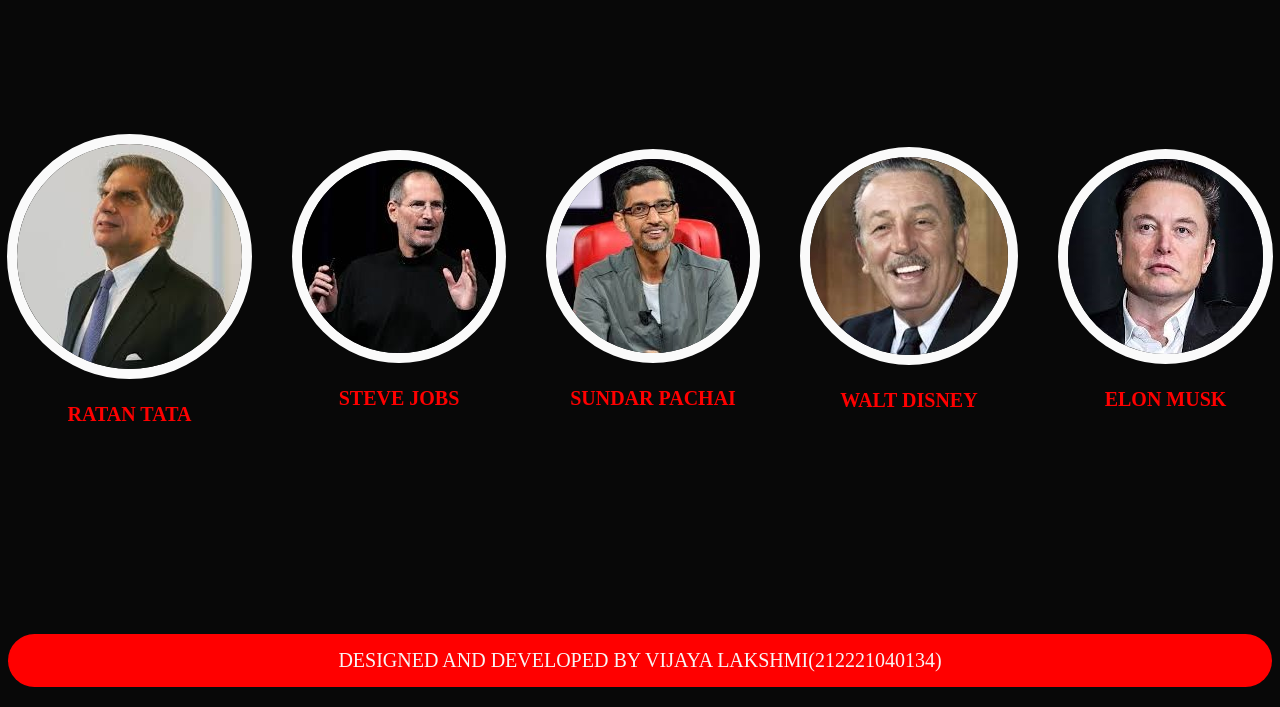
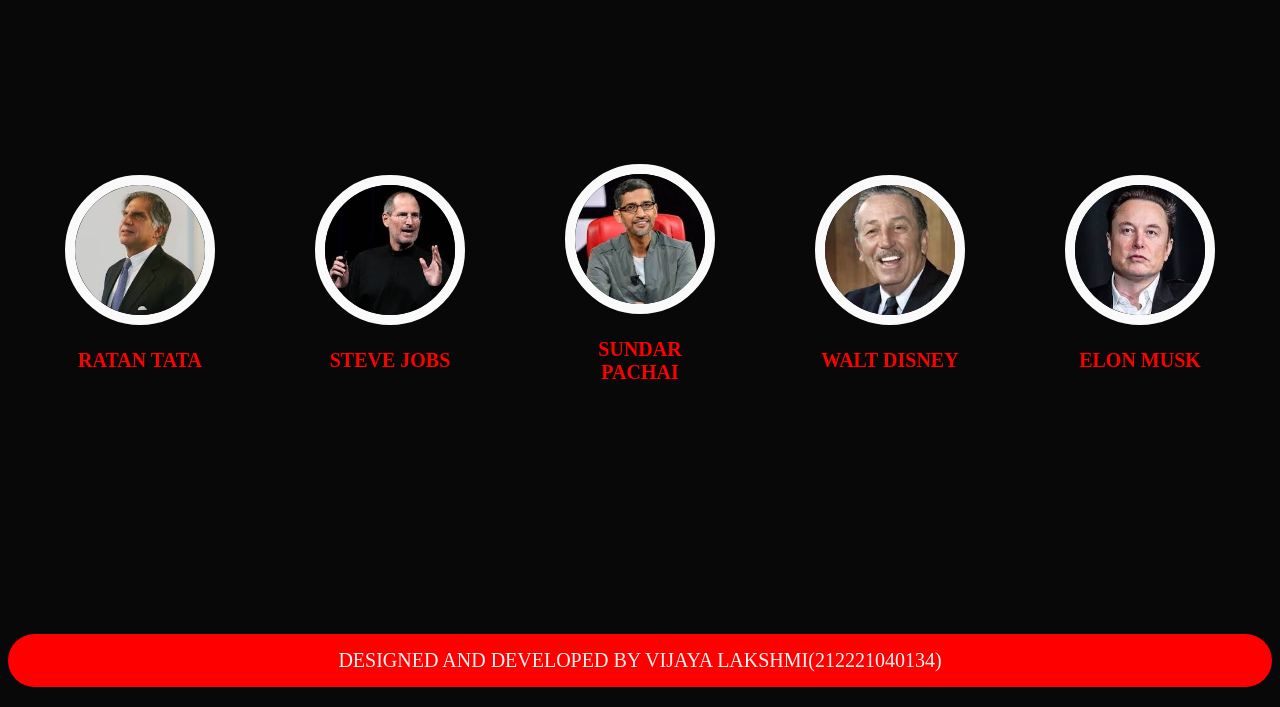
Before and after one commit to Vijayalakshmi230/CSSBasics, a plain HTML site: page people.html in a window 1280 px wide. Shown: the part 101-808 px from the top of the page. Drawn offline with Linux system fonts and the light colour scheme.

Commit message:
Final commit

```diff
--- a/css/contact.css
+++ b/css/contact.css
@@ -38,7 +38,7 @@ li a:hover{
     width: 300px;
 }
 .left input{
-    width: 100%;
+    width: 90%;
     padding: 10px 40px 10px 10px;
     font-size: 16px;
     border: 2px solid #ccc;
@@ -56,7 +56,7 @@ li a:hover{
     background: none;
     border: none;
     color: #f9f5f5;
-    padding: 10px 10px;
+    padding: 5px 5px;
     border-radius: 10px;
     background-color: rgb(11, 183, 240);
 }
@@ -72,8 +72,8 @@ li a:hover{
 .box{
     margin:20px;
     border: 1px solid rgb(250, 250, 250);
-    border-radius: 20px;
-    padding: 20px;
+    border-radius: 10px;
+    padding: 10px 10px;
 }
 h6{
     text-align: center;
--- a/css/people.css
+++ b/css/people.css
@@ -72,11 +72,13 @@ li a:hover{
     padding: 70px;
 }
 img{
+    width: 150px;
+    height: 150px;
     border: 10px solid rgb(250, 250, 250);
     border-radius: 260px;
 }
 .box{
-    margin:20px;
+    margin:50px;
     /* border: 1px solid rgb(250, 250, 250); */
 }
 p{
```
